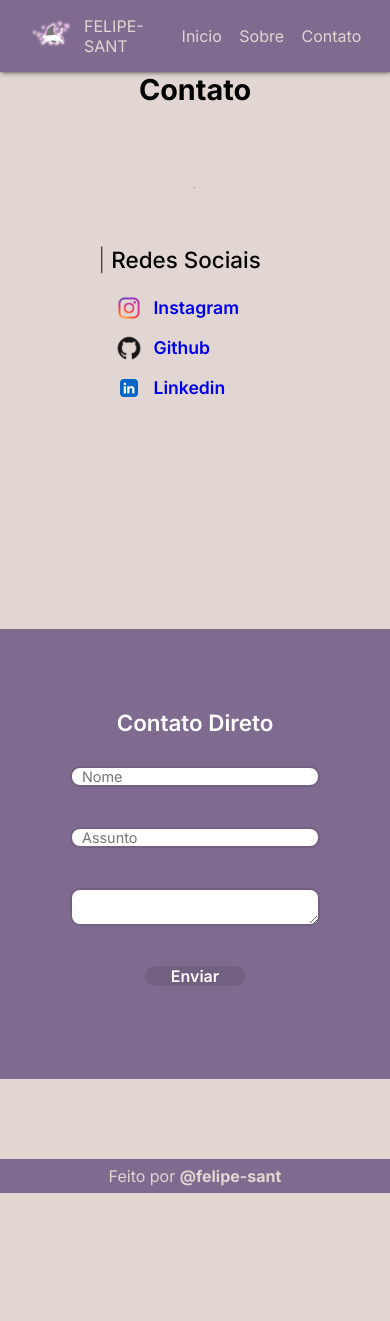
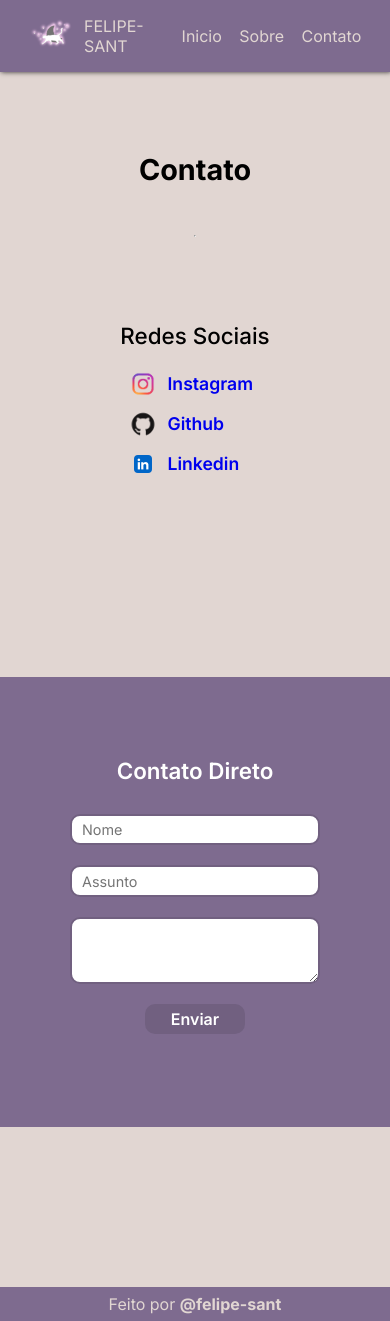
Before and after one commit to felipe-sant/Portfolio, a React (Create React App) app: page /contato in a window 390 px wide. Before the commit the page ends 1193 px from the top, so only its background shows below. Built offline with nearby package versions, Linux system fonts and the light colour scheme.

Commit message:
arrumando problemas de responsividade para celular

```diff
--- a/src/styles/conhecimento.css
+++ b/src/styles/conhecimento.css
@@ -12,8 +12,8 @@
 }
 
 .conhecimento .imagem {
-    width: 80px;
-    height: 80px;
+    width: 90px;
+    height: 90px;
     display: grid;
     place-items: center;
     border-right: 2px solid var(--roxo);
@@ -25,7 +25,7 @@
 
 .conhecimento .informacoes {
     padding: 5px 10px;
-    height: 80px;
+    height: 90px;
     width: calc(100% - 64px);
 }
 
--- a/src/styles/mainContato.css
+++ b/src/styles/mainContato.css
@@ -13,7 +13,7 @@
     font-size: 1.8rem;
     font-family: var(--fonte);
     text-align: center;
-    margin-bottom: 5rem;
+    margin-bottom: 3rem;
 }
 
 .mainContato article.contato section.contato {
@@ -100,7 +100,6 @@
     justify-content: center;
     align-items: center;
     flex-direction: column;
-    gap: 40px;
 }
 
 .mainContato article.contato section.contato section.email form input {
@@ -112,11 +111,12 @@
     padding-left: 10px;
     font-size: 0.9rem;
     font-family: var(--fonte);
+    margin-bottom: 20px;
 }
 
 .mainContato article.contato section.contato section.email form textarea {
     width: 100%;
-    height: 150px;
+    height: 80px;
     width: 250px;
     border-radius: 10px;
     border: 2px solid var(--roxo_sombra);
@@ -126,7 +126,7 @@
 }
 
 .mainContato article.contato section.contato section.email form button {
-    width: 100%;
+    margin-top: 20px;
     height: 40px;
     width: 100px;
     border-radius: 10px;
@@ -143,7 +143,7 @@
 
 @media screen and (max-width: 1200px) {
     .mainContato article.contato {
-        padding: 0px;
+        padding: 80px 0px;
     }
 
     .mainContato article.contato section.contato {
@@ -157,8 +157,18 @@
     }
 
     .mainContato article.contato section.contato section.redeSociais {
-        width: 70%;
+        width: 100%;
         height: 400px;
+        display: flex;
+        flex-direction: column;
+        justify-content: center;
+        align-items: center;
+        padding: 0;
+        padding-bottom: 4rem;
+    }
+
+    .mainContato article.contato section.contato section.redeSociais h3::before {
+        content: "";
     }
 
     .mainContato article.contato section.contato section.email {
@@ -168,7 +178,6 @@
     }
 
     .mainContato article.contato section.contato section.email {
-
         padding: 80px;
     }
 
--- a/src/styles/mainSobre.css
+++ b/src/styles/mainSobre.css
@@ -29,7 +29,8 @@
 }
 
 .mainSobre hr {
-    width: 800px;
+    max-width: 800px;
+    min-width: none;
     margin: 40px auto;
 }
 
--- a/src/styles/projeto.css
+++ b/src/styles/projeto.css
@@ -4,7 +4,8 @@ div.projeto {
     border-radius: 20px;
 
     width: 400px;
-    height: 230px;
+    min-height: 230px;
+    max-height: auto;
 
     display: flex;
     flex-direction: column;
@@ -21,7 +22,7 @@ div.projeto h3 {
     font-size: 1.1em;
     font-weight: 600;
     text-align: center;
-    padding-bottom: 5px;
+    padding-bottom: 1rem;
 }
 
 div.projeto p {
@@ -30,6 +31,7 @@ div.projeto p {
     text-indent: 30px;
     line-height: 22px;
     text-shadow: 1px 1px 5px hsla(0, 0%, 0%, 0.2);
+    margin-bottom: 1rem;
 }
 
 div.projeto img {
```
Also changed, not shown: 1 other file (tests, documents, lock files or other folders).
